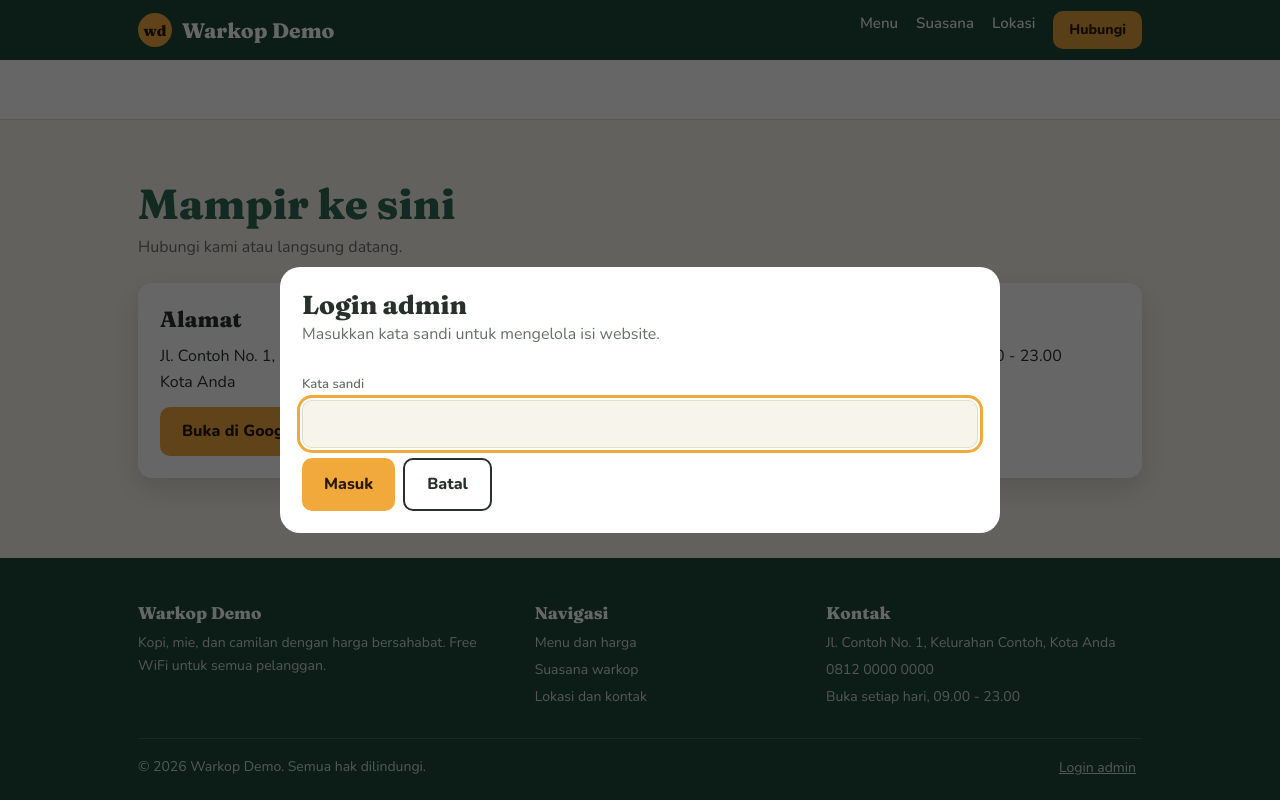
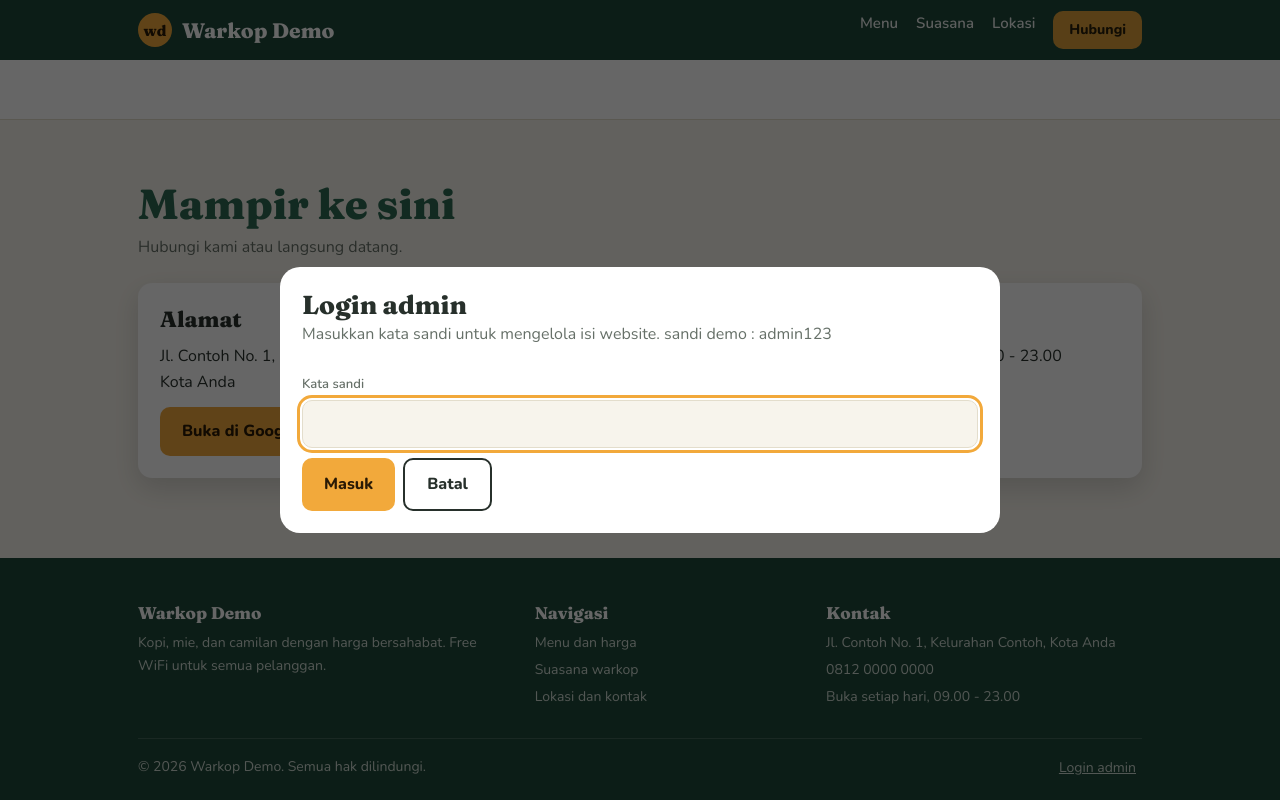
Before and after one commit to rflDev-ux/hanyademo, a plain HTML site: page index.html in a window 1280 px wide. Both pictures are taken after a click on the button "Login admin". Shown: the part 2208-3008 px from the top of the page. Drawn offline with nearby package versions, Linux system fonts and the light colour scheme.

Commit message:
index.html

```diff
--- a/index.html
+++ b/index.html
@@ -139,7 +139,7 @@ document.addEventListener('error',e=>{const m=e.target;if(m&&m.tagName==='IMG'){
 const D=$('#ad');
 $('#ab').onclick=()=>{auth?adm():login();D.showModal()};
 function login(){
- D.innerHTML='<h3 style="font:800 26px var(--hd)">Login admin</h3><p class="sub">Masukkan kata sandi untuk mengelola isi website.</p><label for="pw">Kata sandi</label><input id="pw" type="password" autocomplete="current-password"><div style="display:flex;gap:8px"><button class="btn" id="li">Masuk</button><button class="btn o" id="lc">Batal</button></div>';
+ D.innerHTML='<h3 style="font:800 26px var(--hd)">Login admin</h3><p class="sub">Masukkan kata sandi untuk mengelola isi website. sandi demo : admin123</p><label for="pw">Kata sandi</label><input id="pw" type="password" autocomplete="current-password"><div style="display:flex;gap:8px"><button class="btn" id="li">Masuk</button><button class="btn o" id="lc">Batal</button></div>';
  const go=()=>{if($('#pw').value===S.info.pw){auth=true;DR=JSON.parse(JSON.stringify(S));dirty=0;adm()}else toast('Kata sandi salah')};
  $('#li').onclick=go;$('#pw').onkeydown=e=>{if(e.key==='Enter')go()};$('#lc').onclick=()=>D.close();
 }
```
